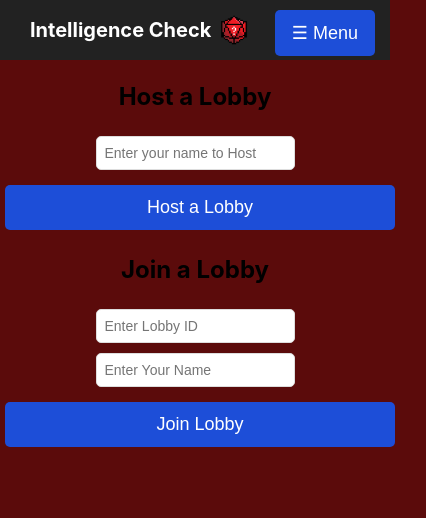
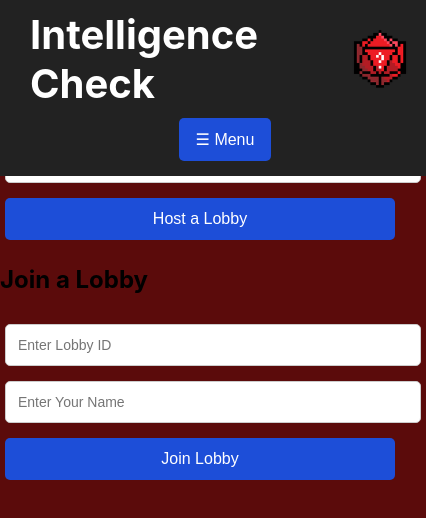
Before and after one commit to cain9209/my-app, a React (Create React App) app: page / in a window 390 px wide. Shown: the top 518 px of the page, 426 px wide, since content can reach past the window. Built offline with nearby package versions, Linux system fonts and the light colour scheme.

Commit message:
better style for the lobby

```diff
--- a/src/App.css
+++ b/src/App.css
@@ -2,89 +2,120 @@
 body {
   background-color: #5b0b0b; /* Dark red background */
   font-family: Arial, sans-serif;
-  text-align: center;
   margin: 0;
   padding: 0;
   box-sizing: border-box;
+  display: flex;
+  flex-direction: column;
+  align-items: center;
+  min-height: 100vh; /* Ensures full height */
+  width: 100vw;
 }
 
-/* Ensures all elements respect box-sizing */
-*, *::before, *::after {
-  box-sizing: inherit;
+/* Navbar */
+.navbar {
+  width: 100%;
+  background-color: #222;
+  color: white;
+  padding: 10px 20px;
+  display: flex;
+  justify-content: space-between;
+  align-items: center;
+  position: fixed;
+  top: 0;
+  left: 0;
+  height: 60px;
+  z-index: 1000;
 }
 
-/* Centering the container */
+/* Navbar brand text */
+.navbar h1 {
+  margin: 0;
+  font-size: 20px;
+  display: flex;
+  align-items: center;
+}
+
+/* Right-side menu button */
+.navbar .menu {
+  background-color: #1d4ed8;
+  color: white;
+  padding: 10px 15px;
+  border-radius: 5px;
+  cursor: pointer;
+  border: none;
+}
+
+.navbar .menu:hover {
+  background-color: #1e40af;
+}
+
+/* Ensures content sits below navbar */
 .container {
   display: flex;
   flex-direction: column;
-  align-items: center; /* Centers horizontally */
-  justify-content: center; /* Centers vertically */
-  height: 100vh; /* Full viewport height */
+  align-items: center;
+  justify-content: center;
   width: 100%;
+  max-width: 400px;
+  padding: 20px;
+  margin-top: 80px; /* Push content below navbar */
 }
 
 /* Card styling */
 .card {
   background: white;
-  padding: 30px;
+  padding: 20px;
   border-radius: 10px;
   box-shadow: 0 4px 10px rgba(0, 0, 0, 0.2);
-  width: 350px;
+  width: 100%;
+  max-width: 350px;
   text-align: center;
-  margin: 15px 0;
   display: flex;
   flex-direction: column;
   align-items: center;
+  gap: 10px;
+  margin-bottom: 20px;
 }
 
-/* Input fields inside .card */
-.card input {
-  width: 90%; /* Prevents overflow */
-  max-width: 280px; /* Adjusted to fit inside card */
+/* Input and Button Styling */
+input, button {
+  width: 100%;
   padding: 12px;
-  margin: 10px auto; /* Centers input */
+  margin-top: 10px;
+  border-radius: 5px;
   border: 1px solid #ccc;
-  border-radius: 5px;
-  text-align: center;
-  font-size: 16px;
-  display: block; /* Ensures proper spacing */
 }
 
-/* Fix for button alignment */
-.card button {
-  width: 90%;
-  max-width: 280px;
-}
-
-/* Remove conflicting global input styles */
-input {
-  width: auto !important; /* Overrides any global styles */
-}
-
-/* Button styling */
 button {
-  padding: 12px;
+  background: #1d4ed8;
+  color: white;
+  font-size: 16px;
+  cursor: pointer;
   border: none;
-  border-radius: 5px;
-  background-color: #1d4ed8;
-  color: white;
-  font-size: 18px;
-  cursor: pointer;
-  margin-top: 10px;
 }
 
 button:hover {
-  background-color: #1e40af;
+  background: #1e40af;
 }
 
-/* Responsive design */
+/* Responsive adjustments */
 @media (max-width: 500px) {
-  .card {
-    width: 90%;
+  .container {
+    max-width: 90%;
   }
 
-  .card input,
-  .card button {
-    max-width: 90%;
+  .card {
+    width: 100%;
+  }
+
+  .navbar {
+    flex-direction: column;
+    align-items: center;
+    height: auto;
+  }
+
+  .navbar h1 {
+    margin-bottom: 10px;
   }
 }
--- a/src/components/GameScreen.jsx
+++ b/src/components/GameScreen.jsx
@@ -1,11 +1,13 @@
 import React, { useState, useEffect } from "react";
-import { doc, onSnapshot } from "firebase/firestore";
+import { doc, onSnapshot, updateDoc } from "firebase/firestore";
 import { db } from "../firebaseConfig";
+import { useNavigate } from "react-router-dom"; // ✅ Add navigation to redirect players
 import "../styles/GameStyles.css";
 
 function GameScreen({ lobbyId, leaveGame }) {
   const [buzzer, setBuzzer] = useState(null);
   const [lobbyData, setLobbyData] = useState(null);
+  const navigate = useNavigate(); // ✅ Initialize navigation
 
   // 🔥 Fetch real-time updates from Firestore
   useEffect(() => {
@@ -14,14 +16,20 @@ function GameScreen({ lobbyId, leaveGame }) {
     const lobbyRef = doc(db, "lobbies", lobbyId);
     const unsubscribe = onSnapshot(lobbyRef, (snapshot) => {
       if (snapshot.exists()) {
-        setLobbyData(snapshot.data());
+        const data = snapshot.data();
+        setLobbyData(data);
+
+        // ✅ If the host ends the game, send all players back to the lobby
+        if (data.gameEnded) {
+          navigate(`/lobby/${lobbyId}`); // Redirect back to the lobby
+        }
       } else {
         setLobbyData(null);
       }
     });
 
     return () => unsubscribe();
-  }, [lobbyId]);
+  }, [lobbyId, navigate]);
 
   // 🔥 Reset buzzer after 5 seconds
   useEffect(() => {
@@ -37,6 +45,22 @@ function GameScreen({ lobbyId, leaveGame }) {
   const buzz = (player) => {
     if (!buzzer) {
       setBuzzer(player);
+    }
+  };
+
+  // 🔥 Handle host ending the game
+  const endGame = async () => {
+    if (!lobbyData?.host) return;
+
+    try {
+      const lobbyRef = doc(db, "lobbies", lobbyId);
+      await updateDoc(lobbyRef, {
+        gameEnded: true, // Mark the game as ended in Firestore
+      });
+
+      navigate(`/lobby/${lobbyId}`); // Redirect immediately
+    } catch (error) {
+      console.error("Error ending game:", error);
     }
   };
 
@@ -77,6 +101,13 @@ function GameScreen({ lobbyId, leaveGame }) {
       <button className="leave-game" onClick={leaveGame}>
         🚪 Leave Game
       </button>
+
+      {/* ✅ Show "End Game" button for the host */}
+      {lobbyData?.host && (
+        <button className="end-game" onClick={endGame} style={{ background: "red", color: "white" }}>
+          🛑 End Game
+        </button>
+      )}
     </div>
   );
 }
--- a/src/components/HostView.jsx
+++ b/src/components/HostView.jsx
@@ -1,10 +1,13 @@
 import React from "react";
-import { doc, updateDoc } from "firebase/firestore";
+import { doc, updateDoc, deleteDoc } from "firebase/firestore";
 import { db } from "../firebaseConfig";
+import { useNavigate } from 'react-router-dom';
 import "../styles/Host.css";
 
 function HostView({ lobbyId, lobbyData, startGame }) {
-  // 🔥 Function to update a player's XP in Firestore
+  const navigate = useNavigate(); // React Router for redirection
+
+  // 🔥 Function to update player XP in Firestore
   const updatePoints = async (player, change) => {
     if (!lobbyId || !lobbyData) return;
 
@@ -15,6 +18,19 @@ function HostView({ lobbyId, lobbyData, startGame }) {
     updatedPlayers[player] = Math.max(0, (updatedPlayers[player] || 0) + change);
 
     await updateDoc(lobbyRef, { players: updatedPlayers });
+  };
+
+  // 🔥 Function to delete the lobby when the host leaves
+  const handleLeaveAndCloseLobby = async () => {
+    if (!lobbyId) return;
+
+    try {
+      const lobbyRef = doc(db, "lobbies", lobbyId);
+      await deleteDoc(lobbyRef); // ❌ Deletes the lobby from Firestore
+      navigate.push("/lobby"); // 🔄 Redirects to the main lobby page
+    } catch (error) {
+      console.error("Error closing the lobby:", error);
+    }
   };
 
   return (
@@ -54,6 +70,11 @@ function HostView({ lobbyId, lobbyData, startGame }) {
           🚀 START GAME
         </button>
       )}
+
+      {/* 🔴 Button to leave and shut down the lobby */}
+      <button className="host-button leave-button" onClick={handleLeaveAndCloseLobby}>
+        ❌ LEAVE & CLOSE LOBBY
+      </button>
     </div>
   );
 }
--- a/src/styles/Navbar.css
+++ b/src/styles/Navbar.css
@@ -1,18 +1,9 @@
 /* Navbar container */
 .navbar {
     display: flex;
-    justify-content: space-between;
+    justify-content: space-between; /* This keeps items apart */
     align-items: center;
-    padding: 10px 20px;
-    background: #222;
-    color: white;
-    position: fixed;
-    top: 0;
-    width: 100%;
-    height: 60px;
-    z-index: 1000; /* Ensures navbar is above everything */
-    max-width: 100vw;
-    overflow: visible; /* Allows dropdown to show */
+    padding: 15px 20px;
 }
 
 /* Fix logo alignment */
@@ -28,7 +19,7 @@
 /* Logo text */
 .logo a {
     color: white;
-    font-size: 20px;
+    font-size: 40px;
     text-decoration: none;
     font-weight: bold;
     display: flex;
@@ -38,8 +29,8 @@
 
 /* Logo icon */
 .logo-icon {
-    width: 30px;
-    height: 30px;
+    width: 60px;
+    height: 60px;
     max-width: 100%;
 }
 
@@ -47,29 +38,36 @@
 .menu-container {
     position: relative;
     z-index: 1100;
+    padding: 0;
+    margin-left: 10px; /* Moves the menu button towards the left */
 }
+
 
 /* Dropdown menu */
 .nav-links {
     position: absolute;
-    top: 50px;
-    right: 0;
+    top: 50px; /* Position it below the navbar */
+    right: 0; /* Align it to the right edge of the menu button */
     background: #333;
-    border-radius: 5px;
+    border-radius: 10px;
     list-style: none;
     padding: 10px 0;
-    width: 200px;
-    display: none; /* Initially hidden */
+    width: 180px; /* Increase width slightly */
+    display: none;
     flex-direction: column;
-    text-align: left;
+    text-align: left; /* Align text for better readability */
     box-shadow: 0px 4px 10px rgba(0, 0, 0, 0.3);
     z-index: 1200;
 }
 
+
+
 /* Show menu when clicked */
 .show-menu {
-    display: flex;
+    display: flex !important; /* Ensure it's visible when toggled */
+    flex-direction: column;
 }
+
 
 /* Prevents App.css from covering dropdown */
 .container {
```
Also changed, not shown: src/components/Lobby.jsx (+57 -17 lines).
